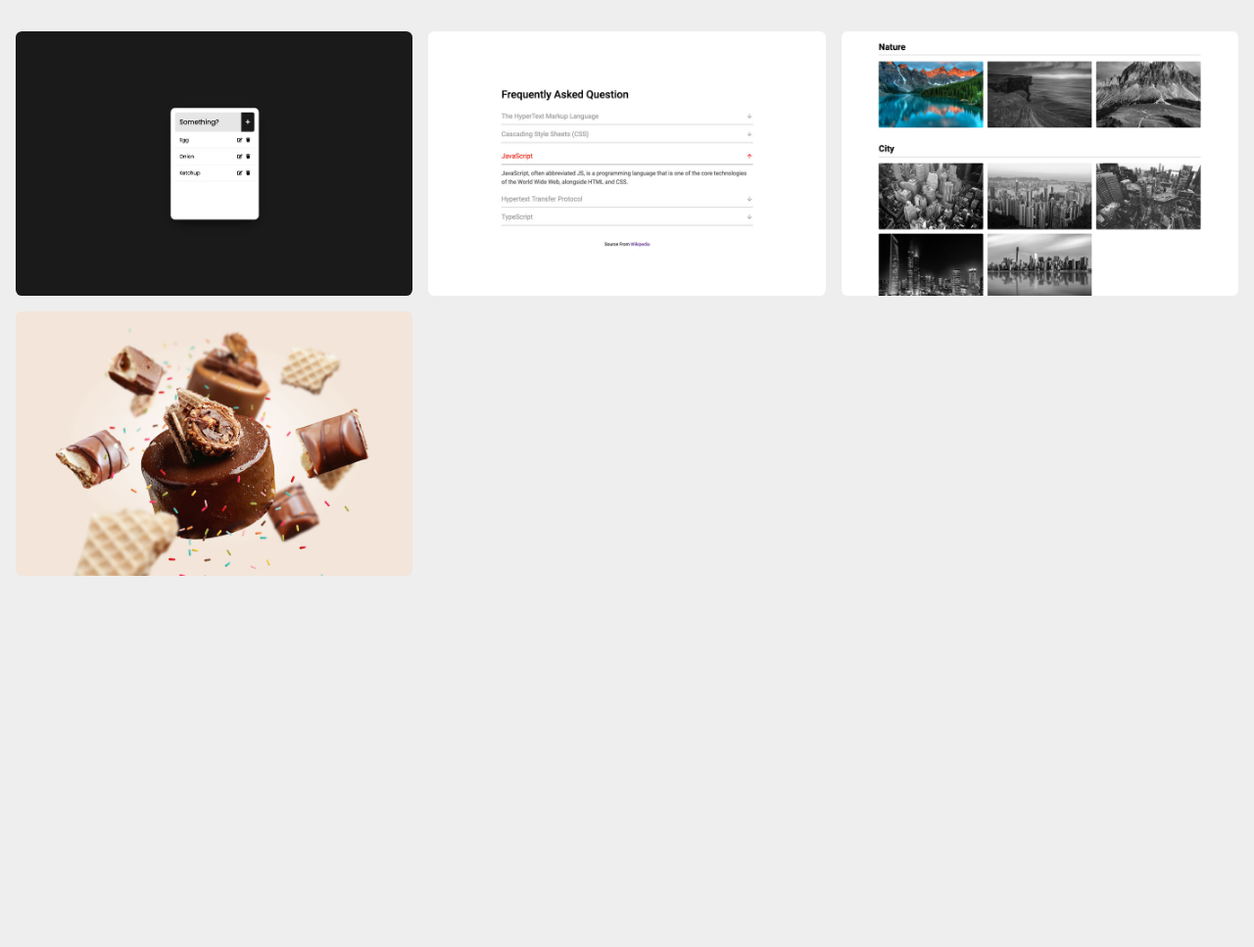
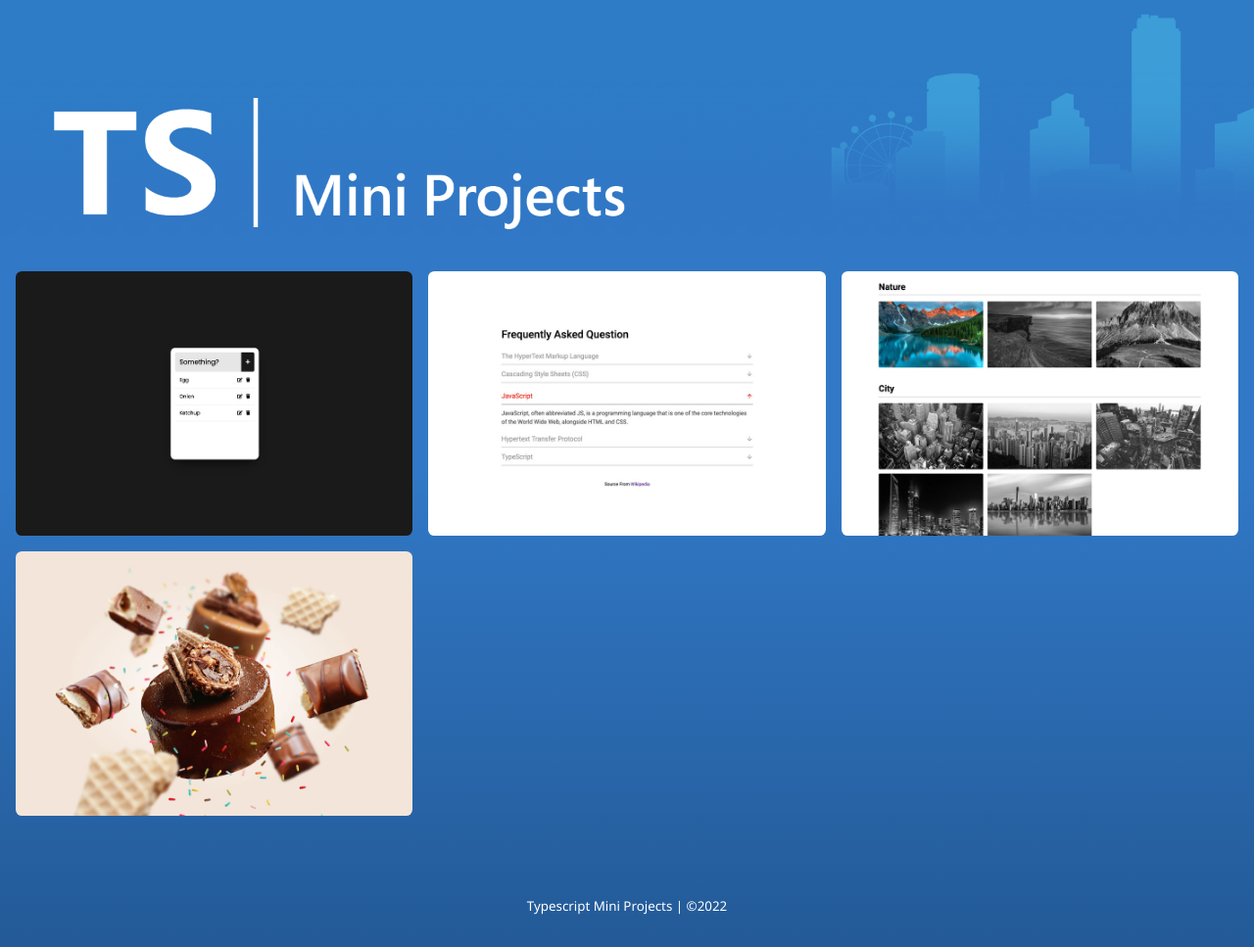
Before and after one commit to armdnks/TS-_MiniProjects, a plain HTML site: page public/index.html in a window 1280 px wide. Shown: the whole page at 98% size. Before the commit the page ends 800 px from the top, so only its background shows below. Drawn offline with Linux system fonts and the light colour scheme.

Commit message:
fix homescreen

```diff
--- a/public/index.css
+++ b/public/index.css
@@ -1,7 +1,14 @@
-@import url('https://fonts.googleapis.com/css2?family=Poppins&display=swap');
+@import url("https://fonts.googleapis.com/css2?family=Poppins&display=swap");
 
 :root {
   --color-background: #eee;
+  --ts-blue: #3178c6;
+  --ts-accent-1: #358ef1;
+  --ts-accent-2: #235a97;
+  --ts-accent-3: #00273f;
+  --ts-highlight-1: #f1dd35;
+  --ts-highlight-2: #c6bf31;
+
   --max-width: 1350px;
 }
 
@@ -12,13 +19,24 @@
 }
 
 body {
-  background: var(--color-background);
+  background: linear-gradient(var(--ts-blue), var(--ts-blue), var(--ts-accent-2)), var(--ts-accent-2);
+  min-height: 100vh;
   transition: all 0.5s ease;
-  font-family: 'Poppins', sans-serif;
+  /* font-family: "Poppins", sans-serif; */
+  font-family: "Segoe UI", Tahoma, Geneva, Verdana, sans-serif;
 }
 
 a {
   font-size: xxx-large;
+}
+
+#header {
+  width: 100%;
+}
+
+#header img {
+  width: 100%;
+  object-fit: contain;
 }
 
 #showcase {
@@ -78,7 +96,7 @@ a {
 }
 
 .showcase-link:hover::before {
-  content: '';
+  content: "";
   width: 100%;
   height: 100%;
   position: absolute;
@@ -100,3 +118,13 @@ a {
     grid-template-columns: repeat(1, 1fr);
   }
 }
+
+#footer {
+  width: 100%;
+  text-align: center;
+  padding: 3rem 0 2rem;
+}
+
+.footer-small-text {
+  color: #fff;
+}
--- a/public/index.html
+++ b/public/index.html
@@ -9,8 +9,14 @@
     <script src="index.js" defer></script>
   </head>
   <body>
+    <header id="header">
+      <img src="images/home-header.png" alt="home-header" />
+    </header>
     <section id="showcase">
       <div class="showcase-container"></div>
     </section>
+    <footer id="footer">
+      <small class="footer-small-text">Typescript Mini Projects | &copy;2022</small>
+    </footer>
   </body>
 </html>
```
Also changed, not shown: public/images/home-header.jpg (added), public/images/home-header.png (added).
